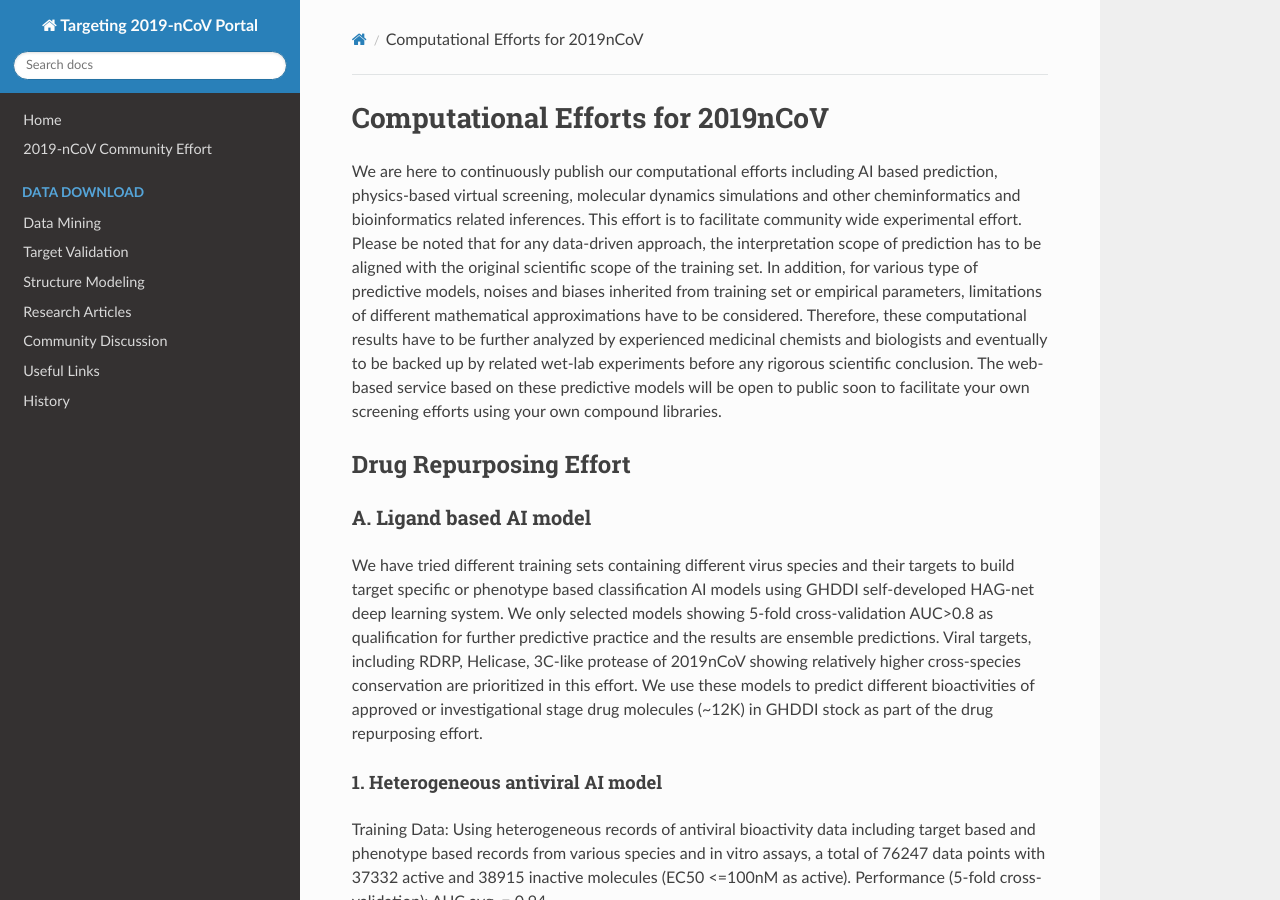
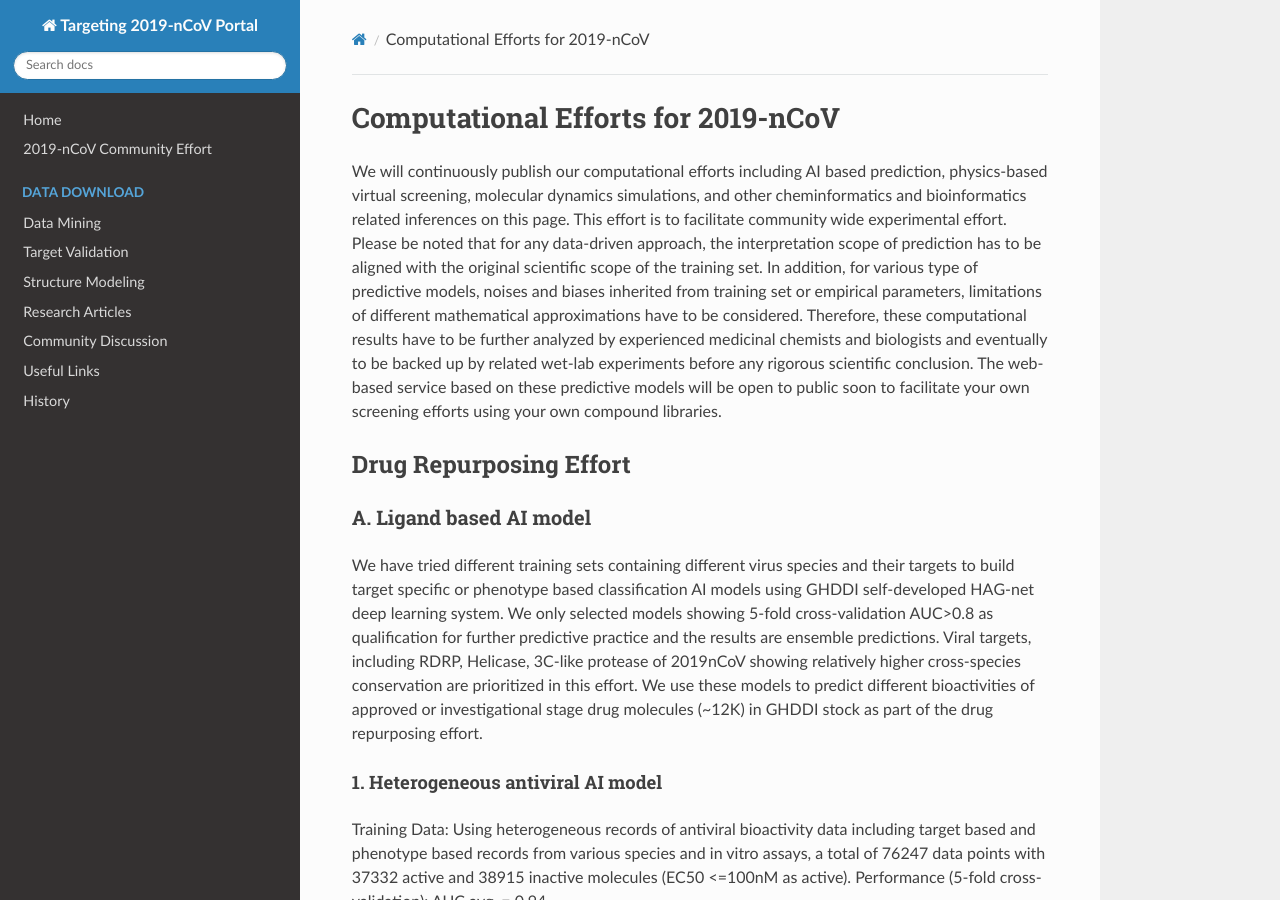
Before and after one commit to GHDDI-AILab/Targeting2019-nCoV, an MkDocs documentation site: the page built from docs/computational.md, in a window 1280 px wide and 900 px high. Built offline with MkDocs 1.6.1, drawn with Linux system fonts in a browser that asks for light colours; nearby versions of some CDN libraries; some of the changed text lies outside the part shown.

Commit message:
Update computational.md

```diff
--- a/docs/computational.md
+++ b/docs/computational.md
@@ -1,6 +1,6 @@
-# Computational Efforts for 2019nCoV
+# Computational Efforts for 2019-nCoV
 
-We are here to continuously publish our computational efforts including AI based prediction, physics-based virtual screening, molecular dynamics simulations and other cheminformatics and bioinformatics related inferences. This effort is to facilitate community wide experimental effort. Please be noted that for any data-driven approach, the interpretation scope of prediction has to be aligned with the original scientific scope of the training set. In addition, for various type of predictive models, noises and biases inherited from training set or empirical parameters, limitations of different mathematical approximations have to be considered. Therefore, these computational results have to be further analyzed by experienced medicinal chemists and biologists and eventually to be backed up by related wet-lab experiments before any rigorous scientific conclusion. The web-based service based on these predictive models will be open to public soon to facilitate your own screening efforts using your own compound libraries.
+We will continuously publish our computational efforts including AI based prediction, physics-based virtual screening, molecular dynamics simulations, and other cheminformatics and bioinformatics related inferences on this page. This effort is to facilitate community wide experimental effort. Please be noted that for any data-driven approach, the interpretation scope of prediction has to be aligned with the original scientific scope of the training set. In addition, for various type of predictive models, noises and biases inherited from training set or empirical parameters, limitations of different mathematical approximations have to be considered. Therefore, these computational results have to be further analyzed by experienced medicinal chemists and biologists and eventually to be backed up by related wet-lab experiments before any rigorous scientific conclusion. The web-based service based on these predictive models will be open to public soon to facilitate your own screening efforts using your own compound libraries.
 
 ## Drug Repurposing Effort
 
```
Also changed, not shown: other parts of docs/computational.md (+1 -1 lines).
